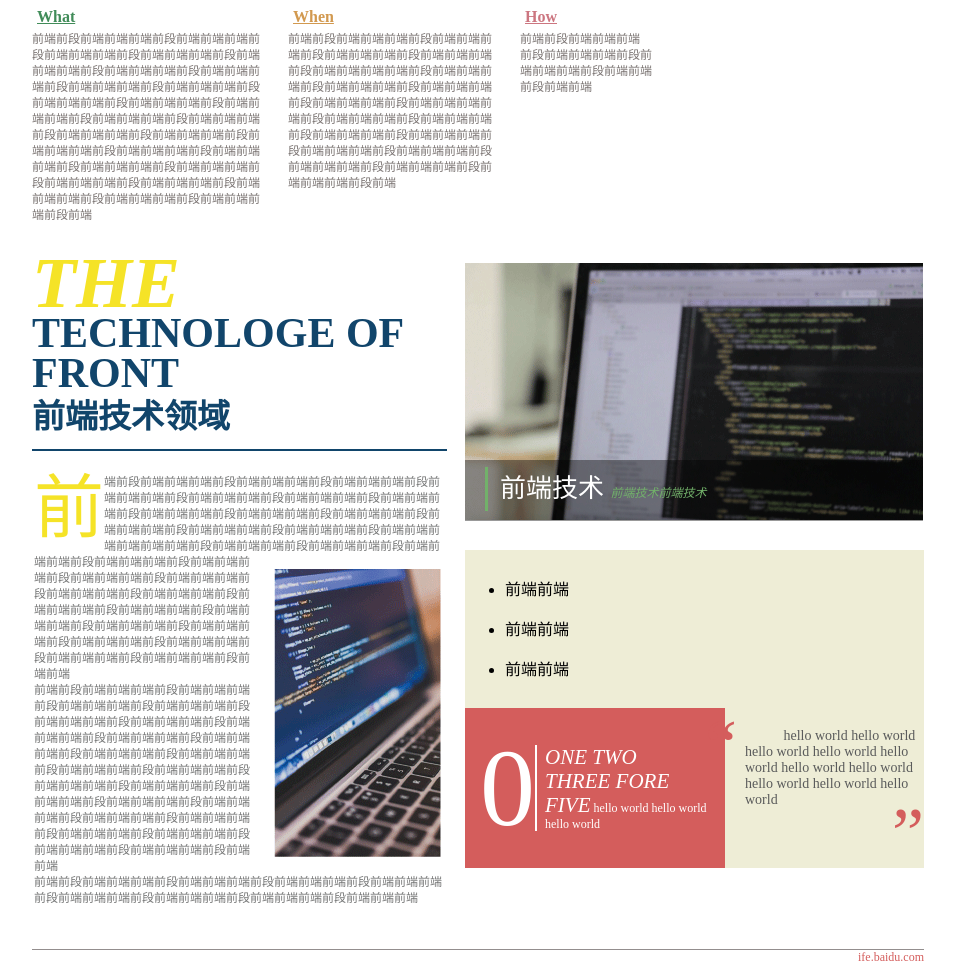
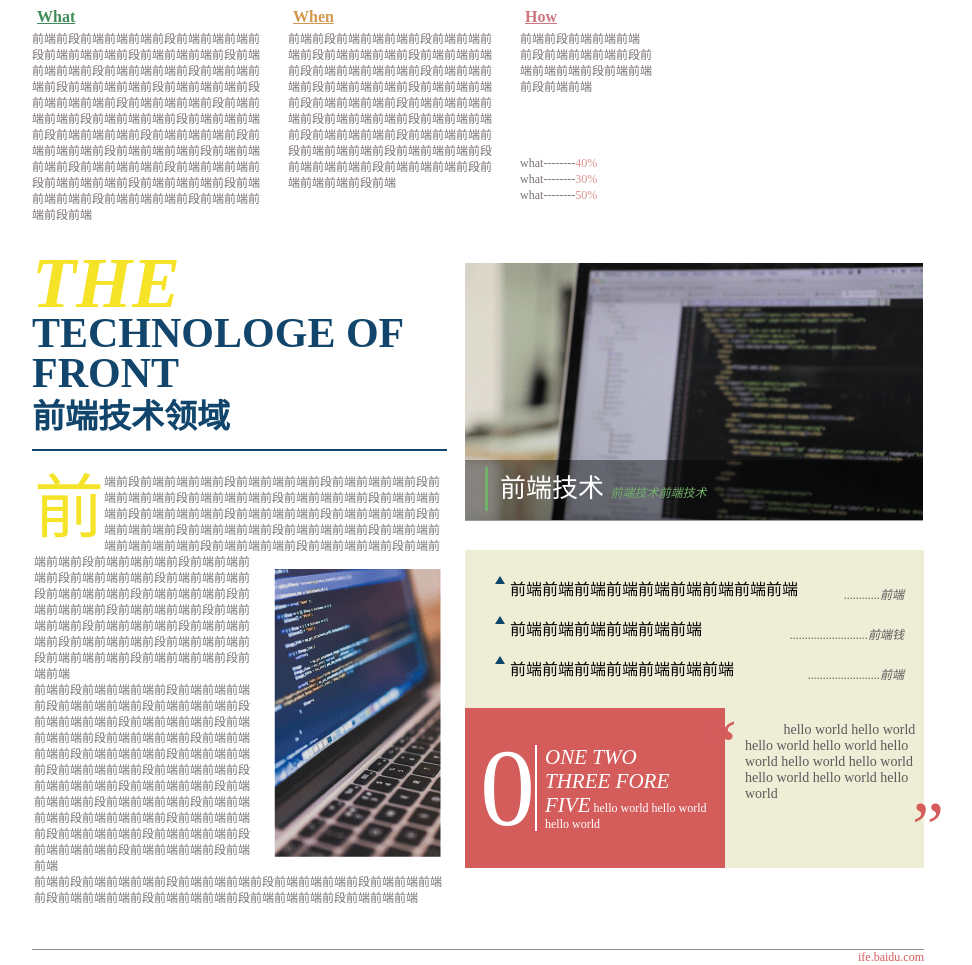
Before and after one commit to Tankunpeng/IFE2016, a plain HTML site: page task_1_6/index.html in a window 1280 px wide. Shown: the part 455-1420 px from the top of the page, without its empty margins (12-984 px from the left). Drawn offline with Linux system fonts and the light colour scheme.

Commit message:
完善内容

```diff
--- a/task_1_6/index.html
+++ b/task_1_6/index.html
@@ -37,6 +37,8 @@
 				<div class="col3">
 					<div class="title">How</div>
 					<p>前端前段前端前端前端<br>前段前端前端前端前段前端前端前端前段前端前端前段前端前端</p>
+					<p>what--------<span>40%</span><br>
+					what--------<span>30%</span><br>what--------<span>50%</span></p>
 				</div>
 			</div>
 		</section>
@@ -64,9 +66,9 @@
 					<div class="wrap">
 						<div class="menu">
 						<ul>
-							<li>前端前端</li>
-							<li>前端前端</li>
-							<li>前端前端</li>
+							<li><span class="rect"></span>前端前端前端前端前端前端前端前端前端<span></span><span class="right">............前端</span></li>
+							<li><span class="rect"></span>前端前端前端前端前端前端<span></span><span class="right">..........................前端钱</span></li>
+							<li><span class="rect"></span>前端前端前端前端前端前端前端<span></span><span class="right">........................前端</span></li>
 						</ul>
 						</div>
 						<div class="bottom group">
@@ -78,7 +80,7 @@
 			</div>
 		</section>
 	</div>
-	<footer>
+	<footer class="group">
 		<div class="url">ife.baidu.com</div>
 	</footer>
 </body>
--- a/task_1_6/main.css
+++ b/task_1_6/main.css
@@ -3,7 +3,7 @@ body,p,ul{margin: 0}
 .group:after{clear: both}
 .group{*zoom:1;}
 
-html{width:892px;padding:0 44px; height: 1386px;font-family: "微软雅黑";}
+body{width:892px;padding:0 44px; height: 1386px;font-family: "微软雅黑";}
 header{width:892px; border-bottom:2px solid #938e8e;font-family: "黑体"; }
 header .url{float: left; padding-top: 60px;background-color: #d45d5c;color: #fff;width: 110px;font-size: 12px}
 header #date{float: right; padding-top: 60px;font-size: 12px;color: #d45d5c;}
@@ -28,7 +28,8 @@ header #date{float: right; padding-top: 60px;font-size: 12px;color: #d45d5c;}
 .sec1 .col2 div{color: #d2994f;}
 .sec1 .col3{float: left;width: 132px;}
 .sec1 .col3 div{color: #cc7680;}
-
+.sec1 .col3 p+p{margin-top: 60px}
+.sec1 .col3 p+p span{color: #cd4a48}
 
 .sec2{clear: both;margin: 40px 0 20px;}
 .sec2 .col1{float: left;width: 415px; margin-right: 18px}
@@ -47,17 +48,23 @@ text-transform: uppercase;padding-bottom: 7px}
 .sec2 .col2 .title .wrap span{font:oblique 12px "微软雅黑"; color: #72b16a;word-spacing: 140%}
 .sec2 .col2>.wrap{background-color: #eeedd6;width: 459px;height: 318px;margin-top: 12px}
 .sec2 .col2 .menu{padding : 20px 0 18px}
-.sec2 .col2 .menu li{line-height: 40px;font-size: 16px;}
+.sec2 .col2 .menu li{line-height: 40px;font-size: 16px;list-style: none;font-family: "宋体";}
+.sec2 .col2 .menu .rect{border: 5px solid rgba(0,0,0,0);border-bottom: 8.66px solid #0f456b;
+position:relative;top:-11px;margin-right: 5px}
+.sec2 .col2 .menu .right{margin-right:20px ;float: right;position: relative;top:15px; font:oblique 12px "宋体";color: #5a5b5b}
+.sec2 .col2 .menu ul{padding-left: 30px}
+
 .sec2 .col2 .bottom .left{background-color: #d45d5c;float: left;width: 237px;height: 86px;color: #fff;margin-right: 20px;
 padding: 37px  8px 37px 15px;font:12px "黑体";}
 .sec2 .col2 .bottom .left .first{display: inline-block; float: left;font-size: 110px;border-right: 2px solid #fff;
 line-height: 86px;height: 86px;margin-right: 8px;}
 .sec2 .col2 .bottom .left .cap{text-transform: uppercase;font:oblique 21px "黑体";line-height: 24px}
 .sec2 .col2 .bottom .right{font:14px "黑体";color: #5a5b5b ;}
+
 .sec2 .col2 .bottom .right .quotel,
-.sec2 .col2 .bottom .right .quoter{font:72px "黑体";color: #d45d5c;}
+.sec2 .col2 .bottom .right .quoter{font:72px "黑体";color: #d45d5c; vertical-align: bottom; position: relative;}
 .sec2 .col2 .bottom .right .quotel{display: inline-block; text-align: bottom;   line-height: 16px ;position: relative;
-	left:-40px;top:30px ;width: 35px}
-.sec2 .col2 .bottom .right .quoter{float: right}
+	left:-40px;top:30px ;width: 35px;height: 30px}
+.sec2 .col2 .bottom .right .quoter{float: right;left: 20px;}
 footer{ width:892px;border-top:1px solid #938e8e;font-size: 12px;color: #d45d5c;font-family: "黑体";}
 footer .url{float:right;}
```
Also changed, not shown: task_1_6/icon.png (added).
